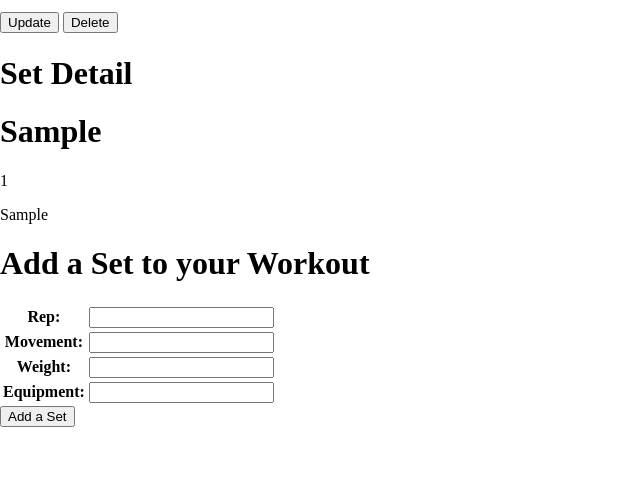
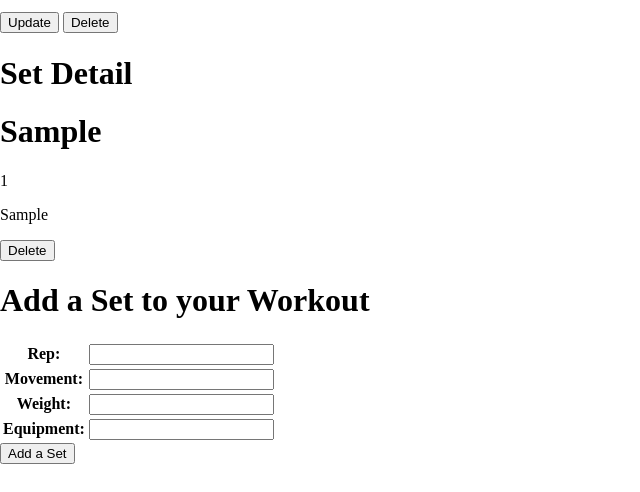
Before and after one commit to brooklinlee/wellfit, a Django app: page /workouts/1/ in a window 1280 px wide. Shown: the part 308-800 px from the top of the page, without its empty margins (0-640 px from the left). Run offline with Django 4.2, Linux system fonts and the light colour scheme; a user stored in the database is signed in; tables that the repository leaves empty hold one stand-in row (values such as "Sample post").

Commit message:
set up delete for sets in workout detail page

```diff
--- a/main_app/forms.py
+++ b/main_app/forms.py
@@ -1,4 +1,4 @@
-from django.forms import ModelForm
+from django.forms import ModelForm, NumberInput
 from .models import Set, Workout
 from django import forms
 
@@ -6,6 +6,14 @@ class SetForm(ModelForm):
   class Meta:
     model = Set
     fields = ['rep', 'movement', 'weight', 'equipment']
+    widgets = {
+      'rep': NumberInput(attrs={'step': 1}),
+      'weight': NumberInput(attrs={'step': 5}),
+    }
+
+    # rep = forms.IntegerField(widget=forms.NumberInput(attrs={'step': 1}))
+    # weight = forms.IntegerField(widget=forms.NumberInput(attrs={'step': 5}))
+
 
 class WorkoutForm(forms.ModelForm):
   class Meta:
--- a/main_app/templates/workouts/detail.html
+++ b/main_app/templates/workouts/detail.html
@@ -25,6 +25,11 @@
   <h1>{{ set.movement }}</h1>
   <p>{{ set.rep }}</p>
   <p>{{ set.equipment }}</p>
+  <form method="POST" action="{% url 'set-delete' workout.id set.id %}">
+    {% csrf_token %}
+    <button type="submit">Delete</button>
+</form>
+
 {% endfor %}
 
 <h1>Add a Set to your Workout</h1>
--- a/main_app/urls.py
+++ b/main_app/urls.py
@@ -11,4 +11,5 @@ urlpatterns = [
   path('workouts/<int:pk>/update/', views.WorkoutUpdate.as_view(), name='workout-update'),
   path('workouts/<int:pk>/delete/', views.WorkoutDelete.as_view(), name='workout-delete'),
   path('workouts/<int:workout_id>/add-set/', views.add_set, name='add-set'),
+  path('workouts/<int:workout_id>/delete-set/<int:set_id>/', views.set_delete, name='set-delete'),
 ]
--- a/main_app/views.py
+++ b/main_app/views.py
@@ -75,3 +75,12 @@ def add_set(request, workout_id):
     new_set.workout_id = workout_id
     new_set.save()
   return redirect('workout-detail', workout_id=workout_id)
+
+@login_required
+def set_delete(request, workout_id, set_id):
+  if request.method == 'POST':
+    set_to_delete = Set.objects.get(id=set_id)
+    set_to_delete.delete()
+    return redirect('workout-detail', workout_id=workout_id)
+  else:
+    return redirect('workout-detail', workout_id=workout_id)
```
Also changed, not shown: main_app/templates/main_app/set_confirm_delete.html (added, +18 -0 lines).
